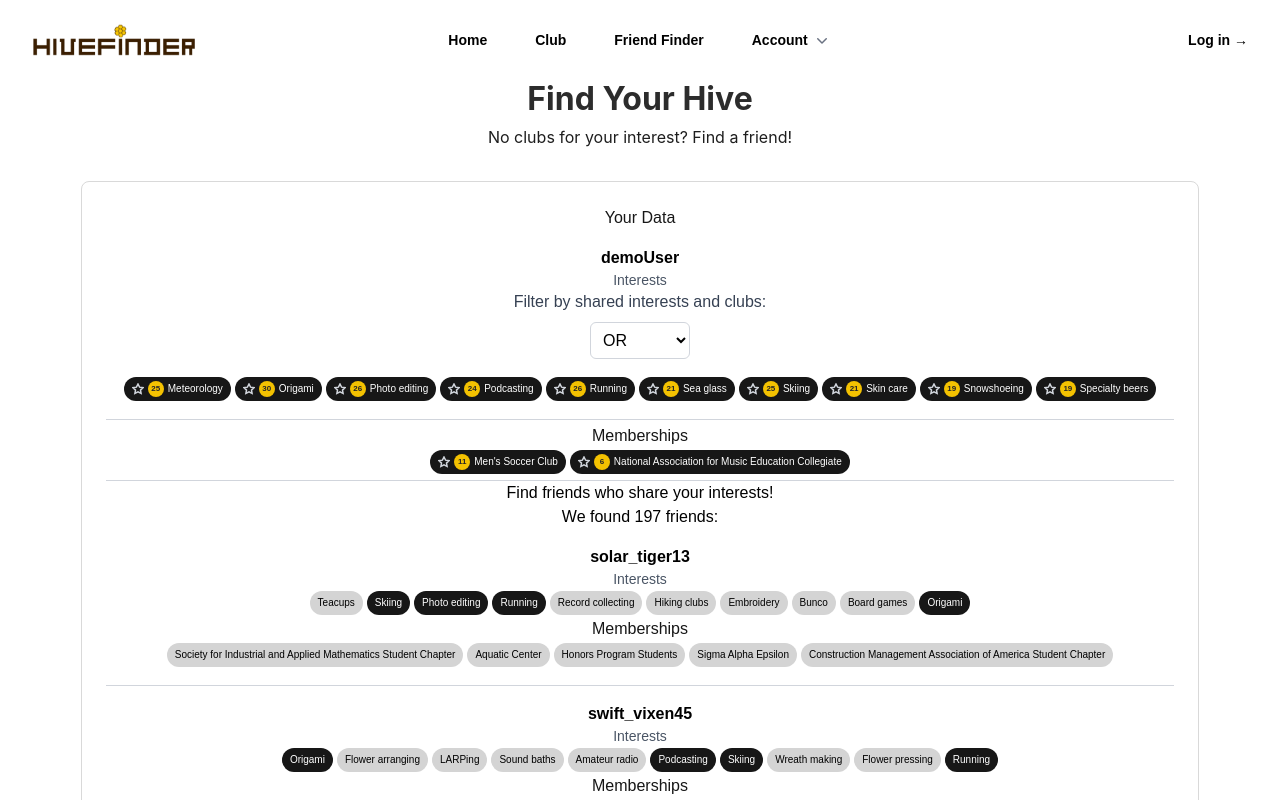
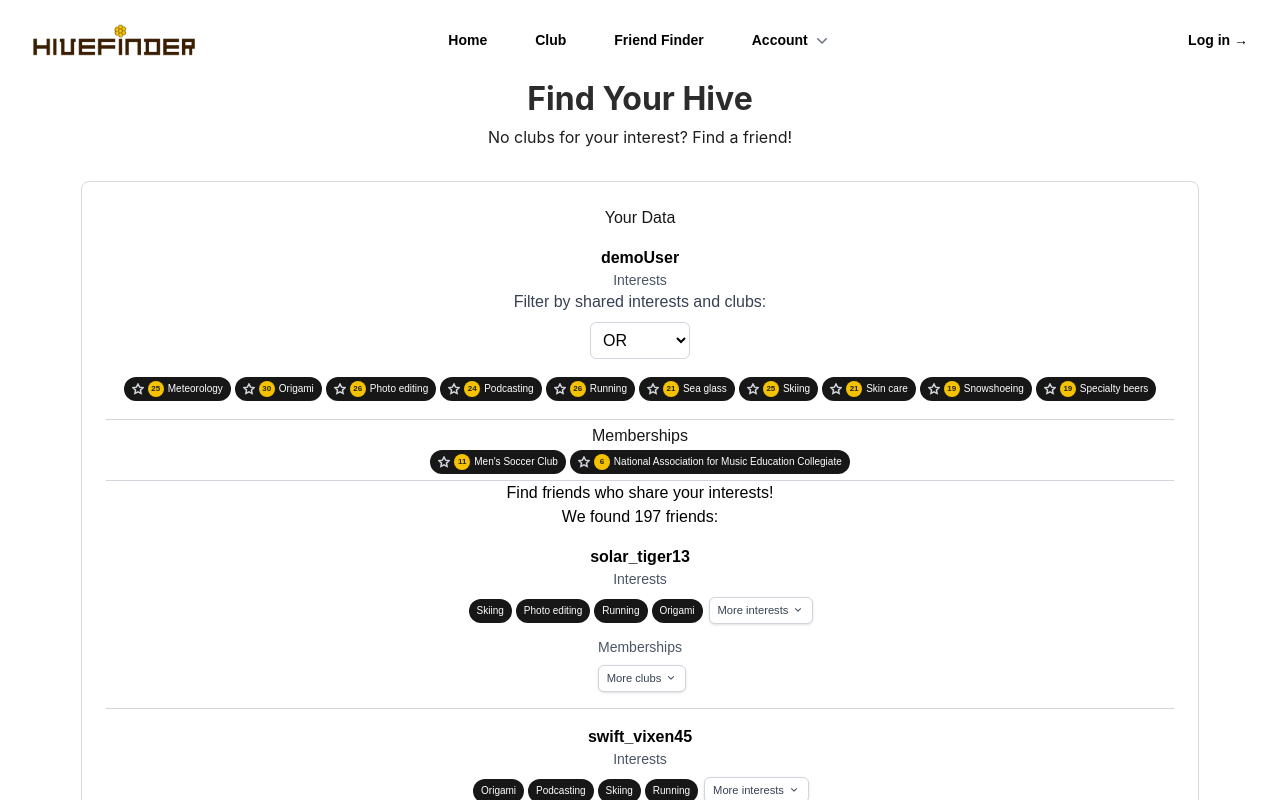
Before and after one commit to markciubal/hivefinder, a Next.js app: page /friendFinder in a window 1280 px wide. Shown: the top 800 px of the page. Built offline with nearby package versions, Linux system fonts and the light colour scheme.

Commit message:
Improved interface on friendFinder.

```diff
--- a/app/friendFinder/page.jsx
+++ b/app/friendFinder/page.jsx
@@ -15,6 +15,10 @@
     const [filteredFriends, setFilteredFriends] = useState([]);
     const [clubFriends, setClubFriends] = useState([]);
     const [matchedStatistics, setMatchedStatistics] = useState({ interests: [], memberships: [] });
+    // inside your component:
+    const [otherInterestsModal, setOtherInterestsModal] = useState(null);
+    const [otherMembershipsModal, setOtherMembershipsModal] = useState(null);
+    // null or { username, interests }
 
     const sharedStyle = "text-xxs m-[2px] px-2 py-1 bg-neutral-900 text-white rounded-full hover:bg-neutral-700! inline-block";
     const normalStyle = "text-xxs m-[2px] px-2 py-1 bg-neutral-300 text-black rounded-full hover:bg-neutral-200 inline-block";
@@ -25,7 +29,7 @@
       const { name, value } = event.target;
       const selectedSimilarities = document.querySelectorAll('input[name="checkbox"]:checked');
       const selectedSimilaritiesArray = Array.from(selectedSimilarities).map(input => input.value);
-      console.log("Selected similarities:", selectedSimilaritiesArray);
+
       if (selectedSimilaritiesArray.length > 0) {
         setFilteredFriends(
           document.querySelector('select[name="andor"]').value === "and"
@@ -207,37 +211,209 @@
                 <h2 className="text-black">Find friends who share your interests!</h2>
                 <h3 className="text-black">We found {filteredFriends.length} friends:</h3>
                 {organizedFriends && filteredFriends.map((user) => {
+                  const matchedInterests = user.interests.filter((interest) =>
+                    user.sharedInterests?.includes(interest)
+                  );
+                  const otherInterests = user.interests.filter((interest) =>
+                    !user.sharedInterests?.includes(interest)
+                  );
+
+                  const matchedMemberships = user.memberships.filter((membership) =>
+                    user.sharedClubs?.includes(membership)
+                  );
+                  const otherMemberships = user.memberships.filter((membership) =>
+                    !user.sharedClubs?.includes(membership)
+                  );
+                  console.log(user);
+                  console.log(otherMemberships)
                   return (
-                      <div key={"user_" + user.id} className="border-b border-gray-300 p-4">
+                    <div
+                      key={"user_" + user.id}
+                      className="border-b border-gray-300 p-4"
+                    >
                       <h3 className="text-md font-semibold text-black">{user.username}</h3>
+
+                      {/* Interests */}
                       <h4 className="text-sm text-gray-600">Interests</h4>
-                          {user.interests.map((interest, index) => {
-                              if (user.sharedInterests.includes(interest)) {
-                                var style = sharedStyle;
-                            } else {
-                                var style = normalStyle;
-                            }
+
+                      {/* Only matched interests inline */}
+                      {matchedInterests.map((interest, index) => {
+                        const style = sharedStyle;
                         return (
-                            <span key={index} className={style}>
+                          <span
+                            key={index}
+                            className={`${style} text-[0.7rem]`}
+                          >
                             {interest}
                           </span>
-                        )})}
-                        <h4>Memberships</h4>
-                        {user.memberships.map((membership, index) => {
-                              if (user.sharedClubs?.includes(membership)) {
-                                var style = sharedStyle;
-                            } else {
-                                var style = normalStyle;
+                        );
+                      })}
+
+                      {/* Button to open modal for remaining interests */}
+                      {otherInterests.length > 0 && (
+                        <button
+                          type="button"
+                          onClick={() =>
+                            setOtherInterestsModal({
+                              username: user.username,
+                              interests: otherInterests,
+                            })
                           }
+                          className="mt-2 ml-1 inline-flex items-center gap-1 rounded-md border border-gray-300 bg-white px-2 py-1 text-[0.7rem] font-medium text-gray-700 shadow-sm hover:bg-gray-50 focus:outline-none focus:ring-2 focus:ring-indigo-500 focus:ring-offset-2 focus:ring-offset-gray-100"
+                        >
+                          More interests
+                          <svg
+                            xmlns="http://www.w3.org/2000/svg"
+                            className="h-3 w-3"
+                            viewBox="0 0 20 20"
+                            fill="currentColor"
+                          >
+                            <path
+                              fillRule="evenodd"
+                              d="M5.23 7.21a.75.75 0 011.06.02L10 10.94l3.71-3.71a.75.75 0 111.06 1.06l-4.24 4.25a.75.75 0 01-1.06 0L5.21 8.29a.75.75 0 01.02-1.08z"
+                              clipRule="evenodd"
+                            />
+                          </svg>
+                        </button>
+                      )}
+
+                      {/* Memberships / Clubs */}
+                      <h4 className="mt-3 text-sm text-gray-600">Memberships</h4>
+
+                      {/* Only matched memberships inline */}
+                      {matchedMemberships.map((membership, index) => {
+                        const style = sharedStyle;
                         return (
-                            <span key={index} className={style}>
+                          <span
+                            key={index}
+                            className={`${style} text-[0.7rem]`}
+                          >
                             {membership.club}
                           </span>
-                        )})}
+                        );
+                      })}
 
+                      {/* Button to open modal for remaining memberships */}
+                      {otherMemberships.length > 0 && (
+                        <button
+                          type="button"
+                          onClick={() =>
+                            setOtherMembershipsModal({
+                              username: user.username,
+                              memberships: otherMemberships,
+                            })
+                          }
+                          className="mt-2 ml-1 inline-flex items-center gap-1 rounded-md border border-gray-300 bg-white px-2 py-1 text-[0.7rem] font-medium text-gray-700 shadow-sm hover:bg-gray-50 focus:outline-none focus:ring-2 focus:ring-indigo-500 focus:ring-offset-2 focus:ring-offset-gray-100"
+                        >
+                          More clubs
+                          <svg
+                            xmlns="http://www.w3.org/2000/svg"
+                            className="h-3 w-3"
+                            viewBox="0 0 20 20"
+                            fill="currentColor"
+                          >
+                            <path
+                              fillRule="evenodd"
+                              d="M5.23 7.21a.75.75 0 011.06.02L10 10.94l3.71-3.71a.75.75 0 111.06 1.06l-4.24 4.25a.75.75 0 01-1.06 0L5.21 8.29a.75.75 0 01.02-1.08z"
+                              clipRule="evenodd"
+                            />
+                          </svg>
+                        </button>
+                      )}
                     </div>
-                  )})
-                }
+                  );
+                })}
+                {otherInterestsModal && (
+                  <div className="fixed inset-0 z-50 flex items-center justify-center bg-black/60">
+                    <div className="max-w-md w-full mx-4 rounded-lg bg-white shadow-xl">
+                      {/* Header */}
+                      <div className="flex items-center justify-between border-b border-gray-200 px-4 py-3">
+                        <h3 className="text-sm font-semibold text-gray-900">
+                          Other interests for {otherInterestsModal.username}
+                        </h3>
+                        <button
+                          type="button"
+                          onClick={() => setOtherInterestsModal(null)}
+                          className="text-gray-400 hover:text-gray-600"
+                        >
+                          <span className="sr-only">Close</span>
+                          ✕
+                        </button>
+                      </div>
+
+                      {/* Body */}
+                      <div className="px-4 py-3">
+                        <div className="flex flex-wrap gap-2">
+                          {otherInterestsModal.interests.map((interest, idx) => (
+                            <span
+                              key={idx}
+                              className={`${normalStyle} text-[0.7rem] px-2 py-1`}
+                            >
+                              {interest}
+                            </span>
+                          ))}
+                        </div>
+                      </div>
+
+                      {/* Footer */}
+                      <div className="flex justify-end border-t border-gray-200 px-4 py-2">
+                        <button
+                          type="button"
+                          onClick={() => setOtherInterestsModal(null)}
+                          className="rounded-md bg-gray-900 px-3 py-1.5 text-xs font-medium text-white hover:bg-gray-800"
+                        >
+                          Close
+                        </button>
+                      </div>
+                    </div>
+                  </div>
+                )}
+                {otherMembershipsModal && (
+                  <div className="fixed inset-0 z-50 flex items-center justify-center bg-black/60">
+                    <div className="max-w-md w-full mx-4 rounded-lg bg-white shadow-xl">
+                      {/* Header */}
+                      <div className="flex items-center justify-between border-b border-gray-200 px-4 py-3">
+                        <h3 className="text-sm font-semibold text-gray-900">
+                          Other clubs for {otherMembershipsModal.username}
+                        </h3>
+                        <button
+                          type="button"
+                          onClick={() => setOtherMembershipsModal(null)}
+                          className="text-gray-400 hover:text-gray-600"
+                        >
+                          <span className="sr-only">Close</span>
+                          ✕
+                        </button>
+                      </div>
+
+                      {/* Body */}
+                      <div className="px-4 py-3">
+                        <div className="flex flex-wrap gap-2">
+                          {otherMembershipsModal.memberships.map((membership, idx) => (
+                            <span
+                              key={idx}
+                              className={`${normalStyle} text-[0.7rem] px-2 py-1`}
+                            >
+                              {membership.club}
+                            </span>
+                          ))}
+                        </div>
+                      </div>
+
+                      {/* Footer */}
+                      <div className="flex justify-end border-t border-gray-200 px-4 py-2">
+                        <button
+                          type="button"
+                          onClick={() => setOtherMembershipsModal(null)}
+                          className="rounded-md bg-gray-900 px-3 py-1.5 text-xs font-medium text-white hover:bg-gray-800"
+                        >
+                          Close
+                        </button>
+                      </div>
+                    </div>
+                  </div>
+                )}
+
             </div>
           </div>
         </div>
```
Lines whose indentation alone changed are shown as unchanged.
